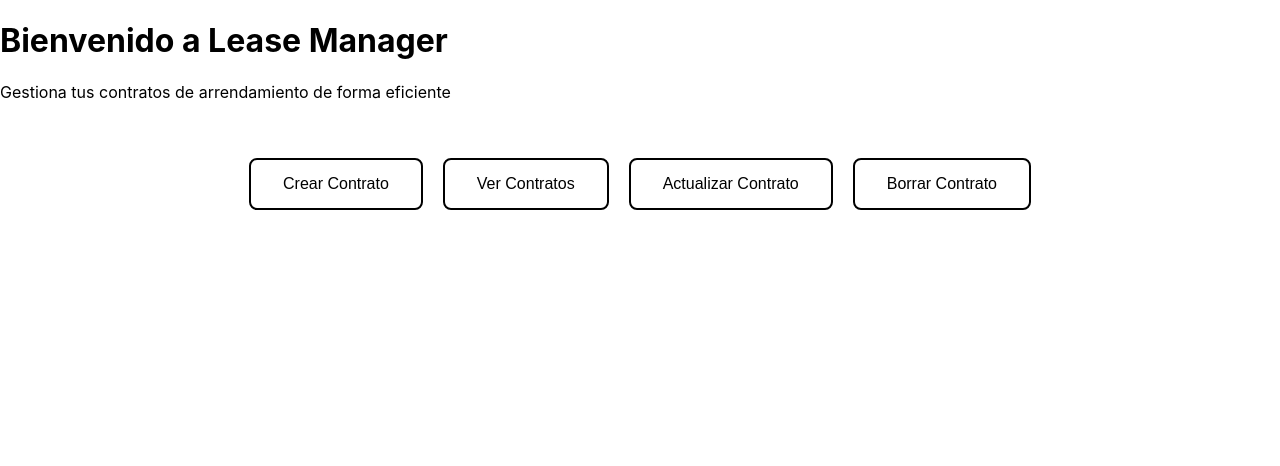
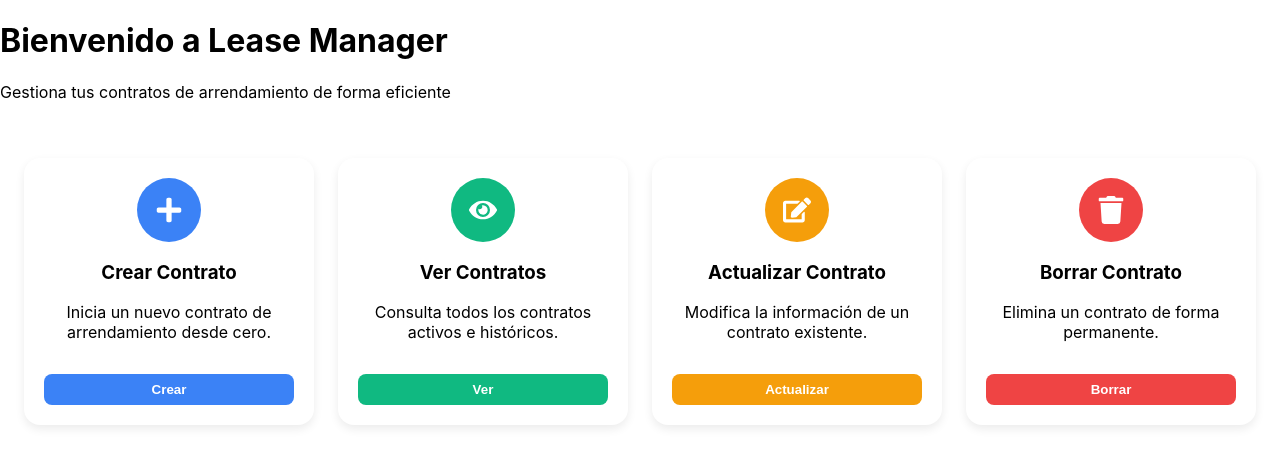
Before and after one commit to stevenasuarez/lease-manager-gui, a React (Create React App) app: page / in a window 1280 px wide. Shown: the top 466 px of the page. Built offline with nearby package versions, Linux system fonts and the light colour scheme.

Commit message:
modifications on ux for navigation main page

```diff
--- a/package.json
+++ b/package.json
@@ -14,6 +14,7 @@
     "react": "^18.2.0",
     "react-datepicker": "^4.25.0",
     "react-dom": "^18.2.0",
+    "react-icons": "^5.5.0",
     "react-router-dom": "^6.21.2",
     "react-scripts": "5.0.1",
     "react-table": "^7.8.0",
--- /dev/null
+++ b/src/components/ActionCard.css
@@ -0,0 +1,50 @@
+.action-card {
+    background: white;
+    border-radius: 16px;
+    box-shadow: 0 4px 10px rgba(0, 0, 0, 0.08);
+    padding: 20px;
+    text-align: center;
+    width: 250px;
+    transition: transform 0.2s;
+  }
+
+  .action-card:hover {
+    transform: translateY(-4px);
+  }
+
+  .icon-circle {
+    width: 64px;
+    height: 64px;
+    border-radius: 50%;
+    margin: 0 auto 12px auto;
+    display: flex;
+    align-items: center;
+    justify-content: center;
+    font-size: 28px;
+    color: white;
+  }
+
+  /* Colores por tipo */
+  .blue { background-color: #3B82F6; }
+  .green { background-color: #10B981; }
+  .yellow { background-color: #F59E0B; }
+  .red { background-color: #EF4444; }
+
+  .card-button {
+    margin-top: 16px;
+    padding: 8px 16px;
+    font-weight: bold;
+    color: white;
+    border: none;
+    border-radius: 8px;
+    cursor: pointer;
+  }
+
+  .card-button.blue { background-color: #3B82F6; }
+  .card-button.green { background-color: #10B981; }
+  .card-button.yellow { background-color: #F59E0B; }
+  .card-button.red { background-color: #EF4444; }
+
+  .card-button:hover {
+    opacity: 0.9;
+  }
--- /dev/null
+++ b/src/components/ActionCard.jsx
@@ -0,0 +1,19 @@
+// src/components/ActionCard.jsx
+import React from 'react';
+import './ActionCard.css';
+import { Link } from 'react-router-dom';
+
+function ActionCard({ icon, title, description, buttonLabel, color, to }) {
+  return (
+    <div className="action-card">
+      <div className={`icon-circle ${color}`}>{icon}</div>
+      <h3>{title}</h3>
+      <p>{description}</p>
+      <Link to={to}>
+        <button className={`card-button ${color}`}>{buttonLabel}</button>
+      </Link>
+    </div>
+  );
+}
+
+export default ActionCard;
--- a/src/components/Navigation.css
+++ b/src/components/Navigation.css
@@ -1,27 +1,7 @@
-.navigation {
-    display: flex;
-    flex-wrap: wrap;
-    justify-content: center;
-    gap: 20px;
-    padding: 20px;
-  }
-
-  .button {
-    background-color: white; /* Color de fondo blanco */
-    color: black; /* Texto en color negro */
-    padding: 15px 32px;
-    font-size: 16px;
-    border: 2px solid black; /* Borde negro */
-    border-radius: 8px;
-    cursor: pointer;
-    transition: background-color 0.3s, color 0.3s;
-  }
-
-  .button:hover {
-    background-color: black;
-    color: white;
-  }
-
-  .button:active {
-    transform: scale(0.98); /* Efecto de click */
-  }
+.navigation-grid {
+  display: flex;
+  flex-wrap: wrap;
+  justify-content: center;
+  gap: 24px;
+  padding: 40px 20px;
+}
--- a/src/components/Navigation.js
+++ b/src/components/Navigation.js
@@ -1,16 +1,45 @@
+// src/components/Navigation.jsx
 import React from 'react';
-import { Link } from 'react-router-dom';
-import './Navigation.css'; // Asegúrate de crear este archivo CSS con los estilos
+import ActionCard from './ActionCard';
+import { FaPlus, FaEye, FaEdit, FaTrash } from 'react-icons/fa';
+import './Navigation.css';
 
 function Navigation() {
   return (
-    <nav className="navigation">
-      <Link to="/create-contract"><button className="button">Crear Contrato</button></Link>
-      <Link to="/view-contracts"><button className="button">Ver Contratos</button></Link>
-      <Link to="/update-contract"><button className="button">Actualizar Contrato</button></Link>
-      <Link to="/delete-contract"><button className="button">Borrar Contrato</button></Link>
-      {/* Agrega más botones según las opciones que necesites */}
-    </nav>
+    <div className="navigation-grid">
+      <ActionCard
+        icon={<FaPlus />}
+        title="Crear Contrato"
+        description="Inicia un nuevo contrato de arrendamiento desde cero."
+        buttonLabel="Crear"
+        color="blue"
+        to="/create-contract"
+      />
+      <ActionCard
+        icon={<FaEye />}
+        title="Ver Contratos"
+        description="Consulta todos los contratos activos e históricos."
+        buttonLabel="Ver"
+        color="green"
+        to="/view-contracts"
+      />
+      <ActionCard
+        icon={<FaEdit />}
+        title="Actualizar Contrato"
+        description="Modifica la información de un contrato existente."
+        buttonLabel="Actualizar"
+        color="yellow"
+        to="/update-contract"
+      />
+      <ActionCard
+        icon={<FaTrash />}
+        title="Borrar Contrato"
+        description="Elimina un contrato de forma permanente."
+        buttonLabel="Borrar"
+        color="red"
+        to="/delete-contract"
+      />
+    </div>
   );
 }
 
```
Also changed, not shown: 1 other file (tests, documents, lock files or other folders).
